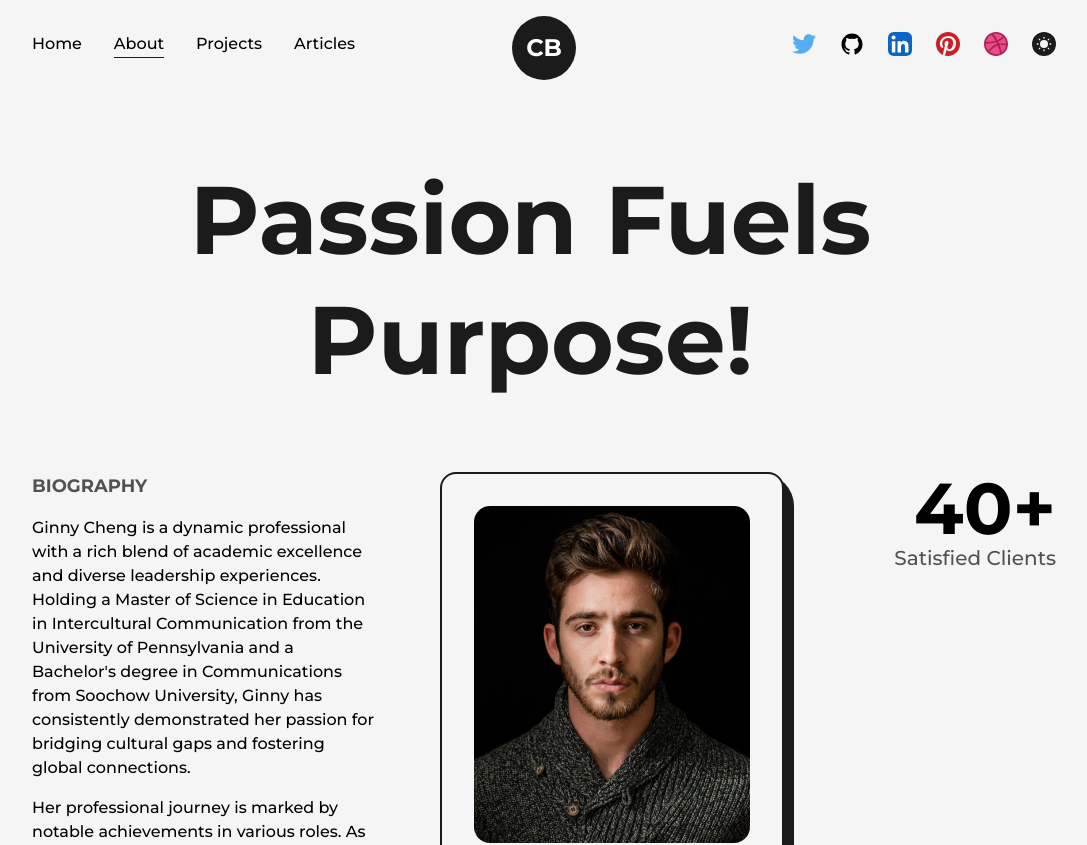
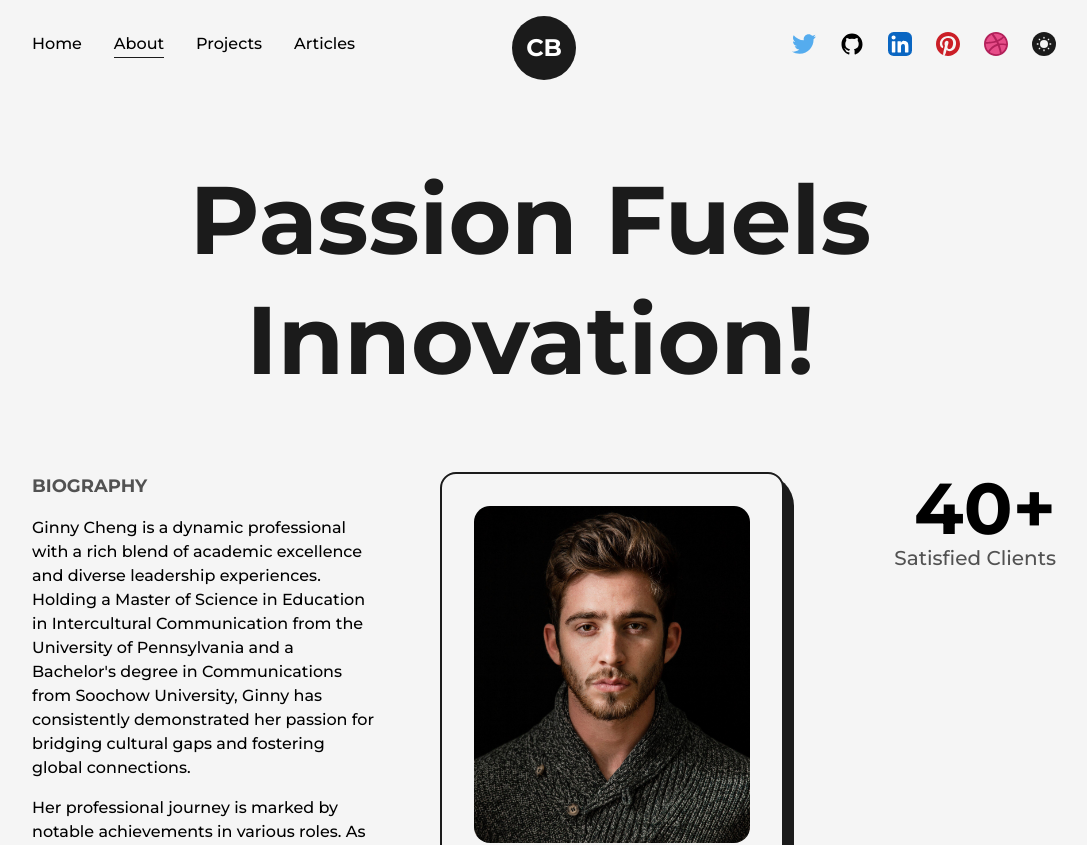
Before and after one commit to itsginc/isginc.github.io, a Next.js app: page /about in a window 1280 px wide. Shown: the top 845 px of the page, without its empty margins (96-1183 px from the left). Built offline with nearby package versions, Linux system fonts and the light colour scheme.

Commit message:
Update about.js

```diff
--- a/src/pages/about.js
+++ b/src/pages/about.js
@@ -49,7 +49,7 @@ export default function About() {
       >
         <Layout className="pt-16">
           <AnimatedText
-            text="Passion Fuels Purpose!"
+            text="Passion Fuels Innovation!"
             className="mb-16 !text-8xl !leading-tight lg:!text-7xl sm:!text-6xl xs:!text-4xl sm:mb-8"
           />
 
```
